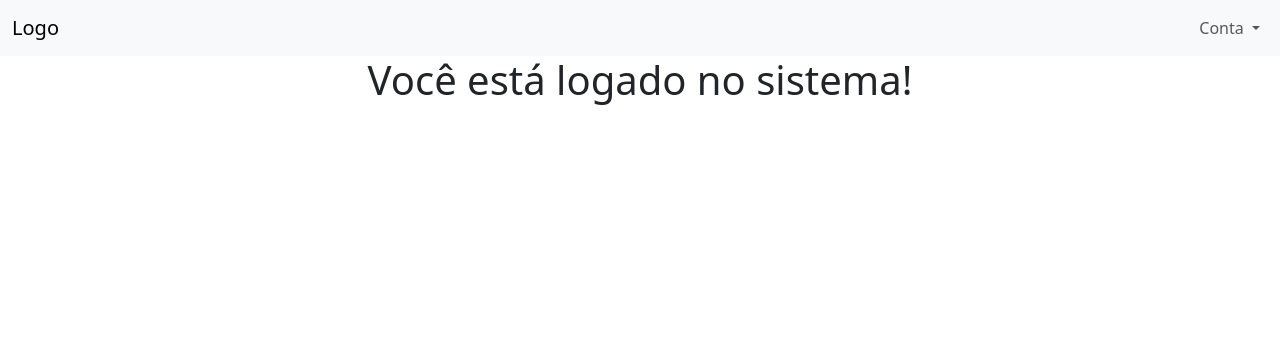
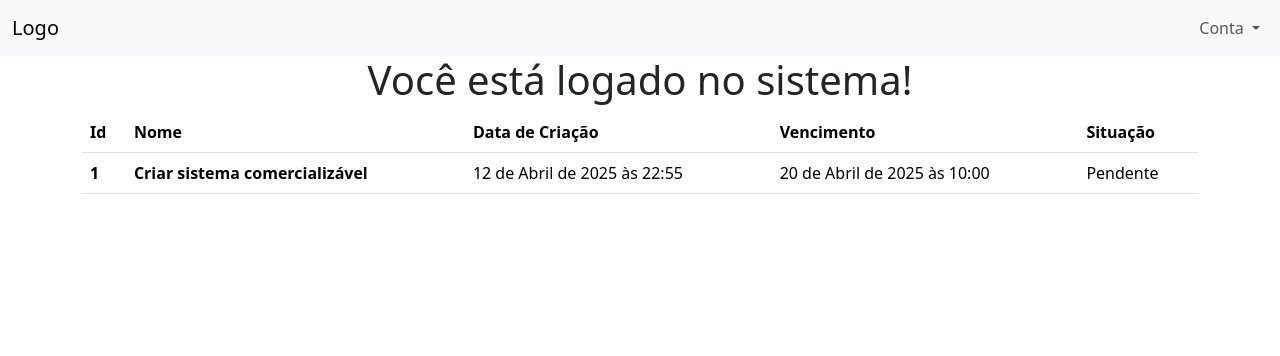
Before and after one commit to WaldembergDev/django-todo, a Django app: page /task/home/ in a window 1280 px wide. Shown: the top 356 px of the page. Run offline with Django 5.2, Linux system fonts and the light colour scheme; a user stored in the database is signed in; data comes from the database, SQL or seed files in the repository.

Commit message:
Desenvolvido a tela home

```diff
--- a/task/templates/home.html
+++ b/task/templates/home.html
@@ -4,5 +4,27 @@
     {% include 'partials/navbar.html' %}
     <div class='container'>
         <h1 class="text-center">Você está logado no sistema!</h1>
+        <table class="table">
+            <thead>
+              <tr>
+                <th scope="col">Id</th>
+                <th scope="col">Nome</th>
+                <th scope="col">Data de Criação</th>
+                <th scope="col">Vencimento</th>
+                <th scope="col">Situação</th>
+              </tr>
+            </thead>
+            <tbody>
+              {% for task in tasks %}
+                <tr>
+                    <th>{{task.id}}</th>
+                    <th>{{task.name}}</th>
+                    <td>{{task.creation_date}}</td>
+                    <td>{{task.expiration_date}}</td>
+                    <td>{{task.status}}</td>
+                </tr>
+              {% endfor %}
+            </tbody>
+          </table>
     </div>
 {% endblock %}
--- a/task/views.py
+++ b/task/views.py
@@ -9,7 +9,9 @@ from account.models import User
 @login_required(login_url='/account/login')
 def home(request):
     status = [status.value for status in StatusEnum]
-    return render(request, 'home.html', {'status': status})
+    user = request.user
+    tasks = Task.objects.filter(user = user).all()
+    return render(request, 'home.html', {'status': status, 'tasks': tasks})
 
 @login_required(login_url='/account/login')
 def create_task(request):
```
